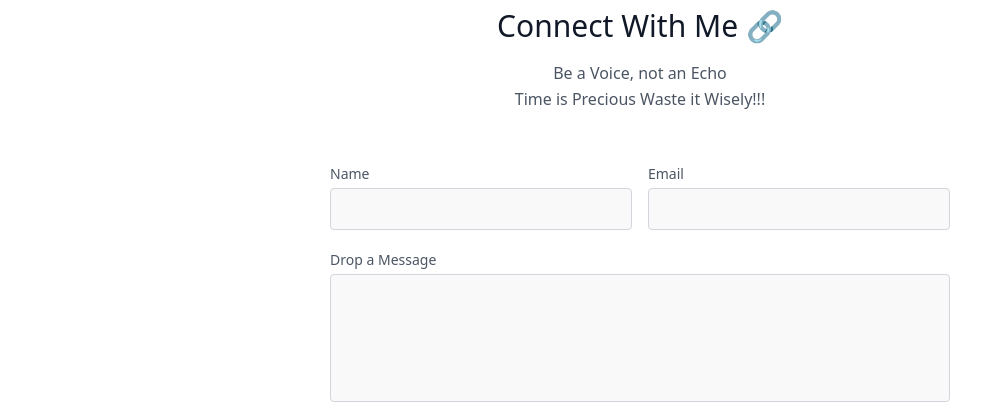
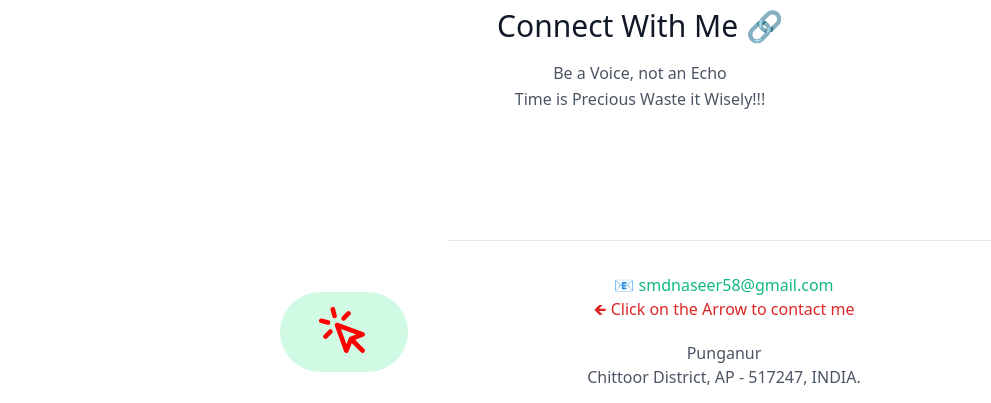
Before and after one commit to Naseershaik-the-8055/My-Website, a plain HTML site: page index.html in a window 1280 px wide. Shown: the part 2110-2513 px from the top of the page, without its empty margins (0-991 px from the left). Drawn offline with nearby package versions, Linux system fonts and the light colour scheme.

Commit message:
init Animatedcontactmeform

```diff
--- a/index.html
+++ b/index.html
@@ -169,40 +169,27 @@
       <div class="flex flex-col text-center w-full mb-12">
         <h1 class="sm:text-3xl text-2xl font-medium title-font mb-4 text-gray-900">Connect With Me 🔗</h1>
         <p class="lg:w-2/3 mx-auto leading-relaxed text-base">Be a Voice, not an Echo <br> Time is Precious Waste it Wisely!!! </p></p>
-      </div>
-      <div class="lg:w-1/2 md:w-2/3 mx-auto">
-        <div class="flex flex-wrap -m-2">
-          <div class="p-2 w-1/2">
-            <div class="relative">
-              <label for="name" class="leading-7 text-sm text-gray-600">Name</label>
-              <input type="text" id="name" name="name" class="w-full bg-gray-100 bg-opacity-50 rounded border border-gray-300 focus:border-green-500 focus:bg-white focus:ring-2 focus:ring-green-200 text-base outline-none text-gray-700 py-1 px-3 leading-8 transition-colors duration-200 ease-in-out">
-            </div>
-          </div>
-          <div class="p-2 w-1/2">
-            <div class="relative">
-              <label for="email" class="leading-7 text-sm text-gray-600">Email</label>
-              <input type="email" id="email" name="email" class="w-full bg-gray-100 bg-opacity-50 rounded border border-gray-300 focus:border-green-500 focus:bg-white focus:ring-2 focus:ring-green-200 text-base outline-none text-gray-700 py-1 px-3 leading-8 transition-colors duration-200 ease-in-out">
-            </div>
-          </div>
-          <div class="p-2 w-full">
-            <div class="relative">
-              <label for="message" class="leading-7 text-sm text-gray-600">Drop a Message</label>
-              <textarea id="message" name="message" class="w-full bg-gray-100 bg-opacity-50 rounded border border-gray-300 focus:border-green-500 focus:bg-white focus:ring-2 focus:ring-green-200 h-32 text-base outline-none text-gray-700 py-1 px-3 resize-none leading-6 transition-colors duration-200 ease-in-out"></textarea>
-            </div>
-          </div>
 
-<!-- ----- -->
-<div class="p-2 w-full">
-            <button class="flex mx-auto text-white bg-green-500 border-0 py-2 px-8 focus:outline-none hover:bg-green-600 rounded text-lg">
-              💖 Send me 💖  </button>
+         <div class="container px-5 py-24 mx-auto">
+      <div class="flex items-center lg:w-3/5 mx-auto border-b pb-10 mb-10 border-gray-200 sm:flex-row flex-col">
+        <div class="sm:w-32 sm:h-22 h-20 w-20 sm:mr-10 inline-flex items-center justify-center rounded-full bg-green-100 text-green-500 flex-shrink-0">
 
+<!-- animated contact me form           -->
+          <svg xmlns="http://www.w3.org/2000/svg" class="h-14 w-14" fill="none" viewBox="0 0 24 24" stroke="red"> <a target="_blank" href=https://contact-naseershaik.netlify.app/>
+            <path stroke-linecap="round" stroke-linejoin="round" stroke-width="2" d="M15 15l-2 5L9 9l11 4-5 2zm0 0l5 5M7.188 2.239l.777 2.897M5.136 7.965l-2.898-.777M13.95 4.05l-2.122 2.122m-5.657 5.656l-2.12 2.122" />
+          </svg>
 
-          </div>
+            <path stroke-linecap="round" stroke-linejoin="round" stroke-width="2" d="M9.75 17L9 20l-1 1h8l-1-1-.75-3M3 13h18M5 17h14a2 2 0 002-2V5a2 2 0 00-2-2H5a2 2 0 00-2 2v10a2 2 0 002 2z" />
+          </svg>
+            <path d="M22 12h-4l-3 9L9 3l-3 9H2"></path>
+          </svg>
+        </div>
 
-<!-- ------ -->
+<!-- Contact form and Social media links -->
 
           <div class="p-2 w-full pt-8 mt-8 border-t border-gray-200 text-center">
             <a class="text-green-500">📧 smdnaseer58@gmail.com</a>
+            <br> <a class="text-red-600"> 🡸 Click on the Arrow to contact me</a>
             <p class="leading-normal my-5">Punganur
               <br>Chittoor District, AP - 517247, INDIA.
             </p>
```
